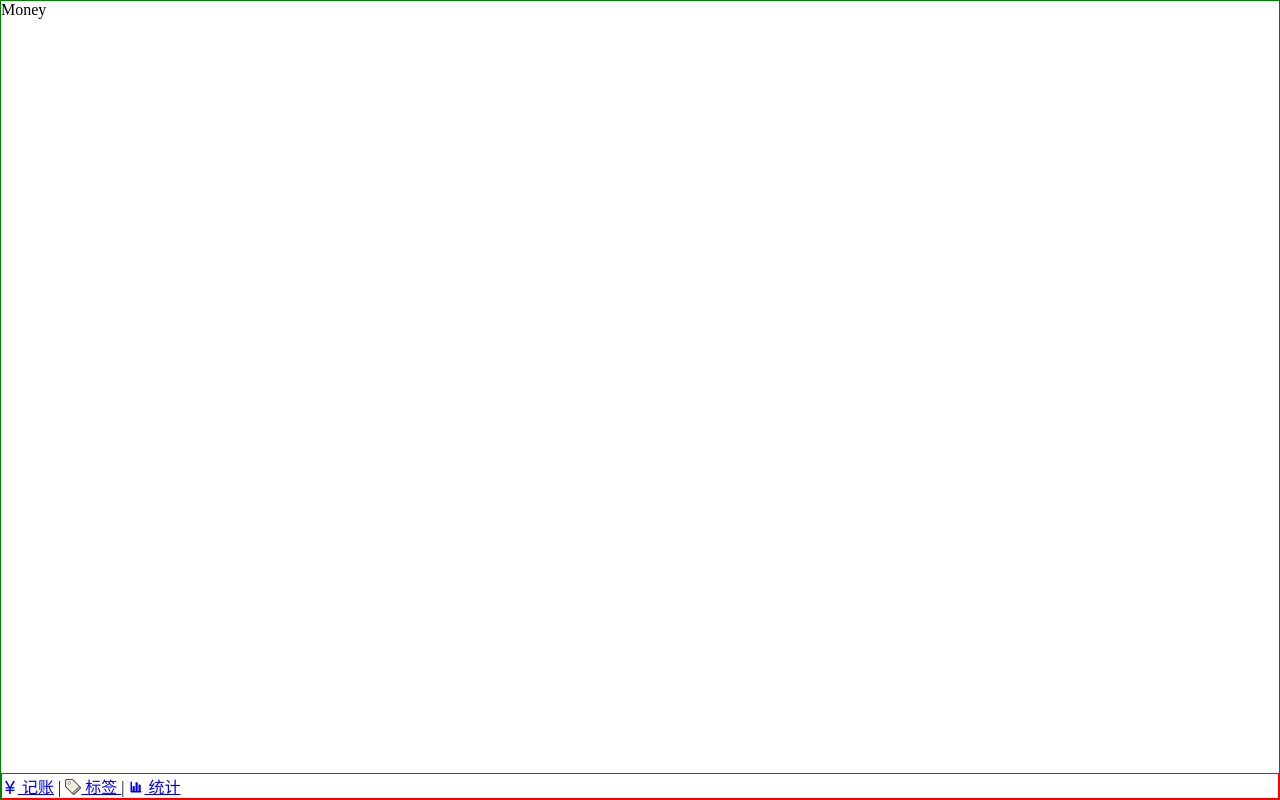
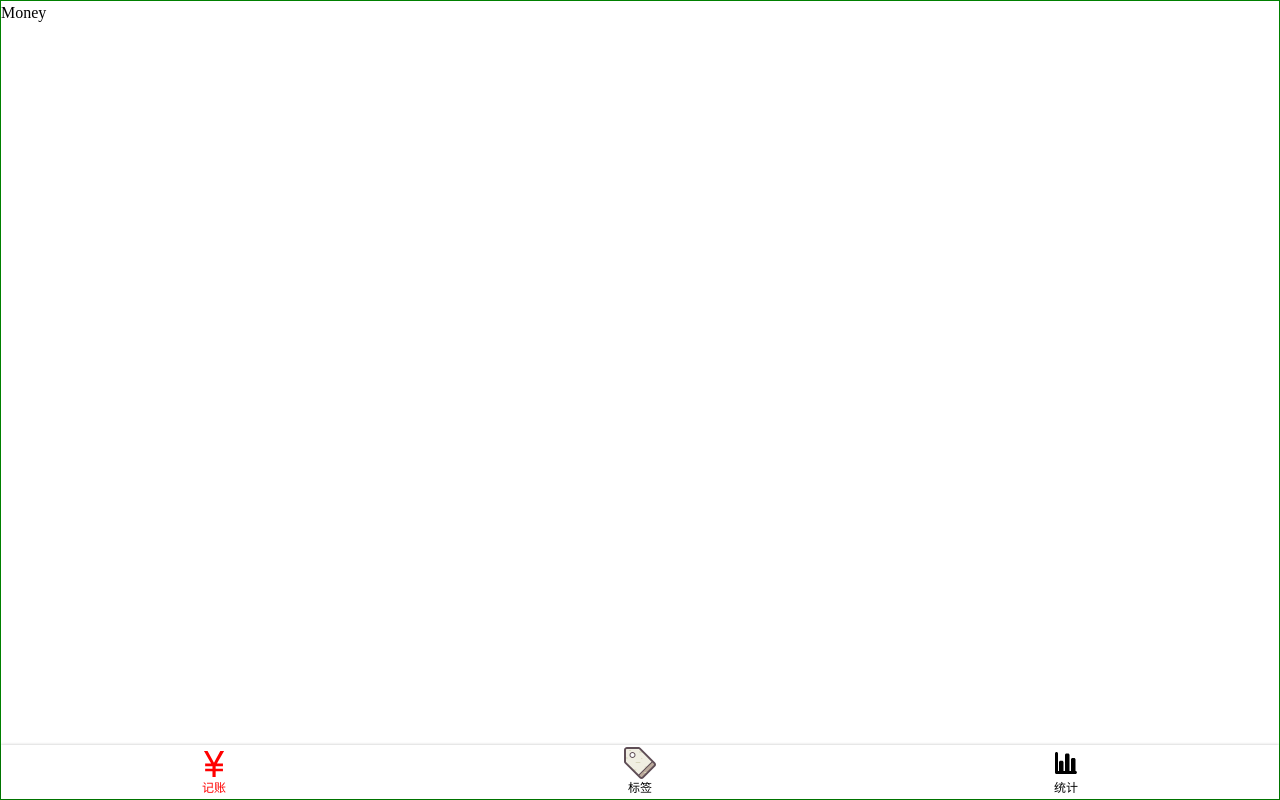
Before and after one commit to kant00/Money-1, a Vue app: page /#/money in a window 1280 px wide. Built offline with nearby package versions, Linux system fonts and the light colour scheme.

Commit message:
添加 nav 样式

```diff
--- a/src/App.vue
+++ b/src/App.vue
@@ -8,6 +8,13 @@
   padding: 0;
   margin: 0;
   box-sizing: border-box;
+}
+body {
+  line-height: 1.5;
+}
+a {
+  text-decoration: none;
+  color: inherit;
 }
 #app {
   font-family: Avenir, Helvetica, Arial, sans-serif;
--- a/src/components/Nav.vue
+++ b/src/components/Nav.vue
@@ -1,20 +1,18 @@
 <template>
-  <div class="nav">
-    <router-link to="/money">
+  <nav>
+    <router-link to="/money" class="item" active-class="selected">
       <Icon name="money" />
-      记账</router-link
-    >
-    |
-    <router-link to="/labels">
+      记账
+    </router-link>
+    <router-link to="/labels" class="item" active-class="selected">
       <Icon name="label" />
       标签
     </router-link>
-    |
-    <router-link to="/statistics">
+    <router-link to="/statistics" class="item" active-class="selected">
       <Icon name="statistics" />
-      统计</router-link
-    >
-  </div>
+      统计
+    </router-link>
+  </nav>
 </template>
 
 <script lang="ts">
@@ -24,7 +22,25 @@ export default {
 </script>
 
 <style lang="scss" scoped>
-.nav {
-  border: 1px solid red;
+nav {
+  display: flex;
+  box-shadow: 0 0 3px rgba(0, 0, 0, 0.25);
+  flex-direction: row;
+  font-size: 12px;
+  > .item {
+    padding: 2px 0;
+    width: 33.33333%;
+    display: flex;
+    justify-content: center;
+    align-items: center;
+    flex-direction: column;
+    .icon {
+      width: 32px;
+      height: 32px;
+    }
+  }
+  > .item.selected {
+    color: red;
+  }
 }
 </style>
```
Also changed, not shown: .eslintrc.js.
